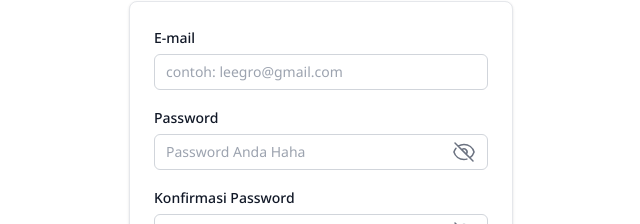
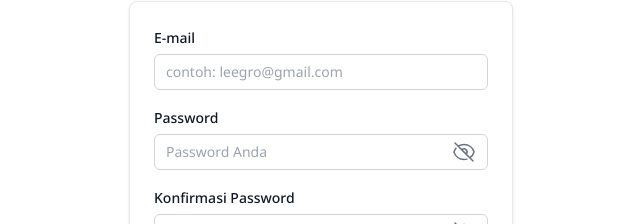
Before and after one commit to aliusmn/pos-fe, a Next.js app: page /reset-password in a window 1280 px wide. Shown: the part 223-447 px from the top of the page, without its empty margins (319-959 px from the left). Built offline with nearby package versions, Linux system fonts and the light colour scheme.

Commit message:
Test commit default

```diff
--- a/app/(auth)/reset-password/page.tsx
+++ b/app/(auth)/reset-password/page.tsx
@@ -20,7 +20,7 @@ export default function ResetPasswordPage() {
           name="password"
           id="password"
           autoComplete="current-password"
-          placeholder="Password Anda Haha"
+          placeholder="Password Anda"
         />
       </InputGroup>
       <InputGroup htmlFor="password_confirmation" label="Konfirmasi Password">
```
